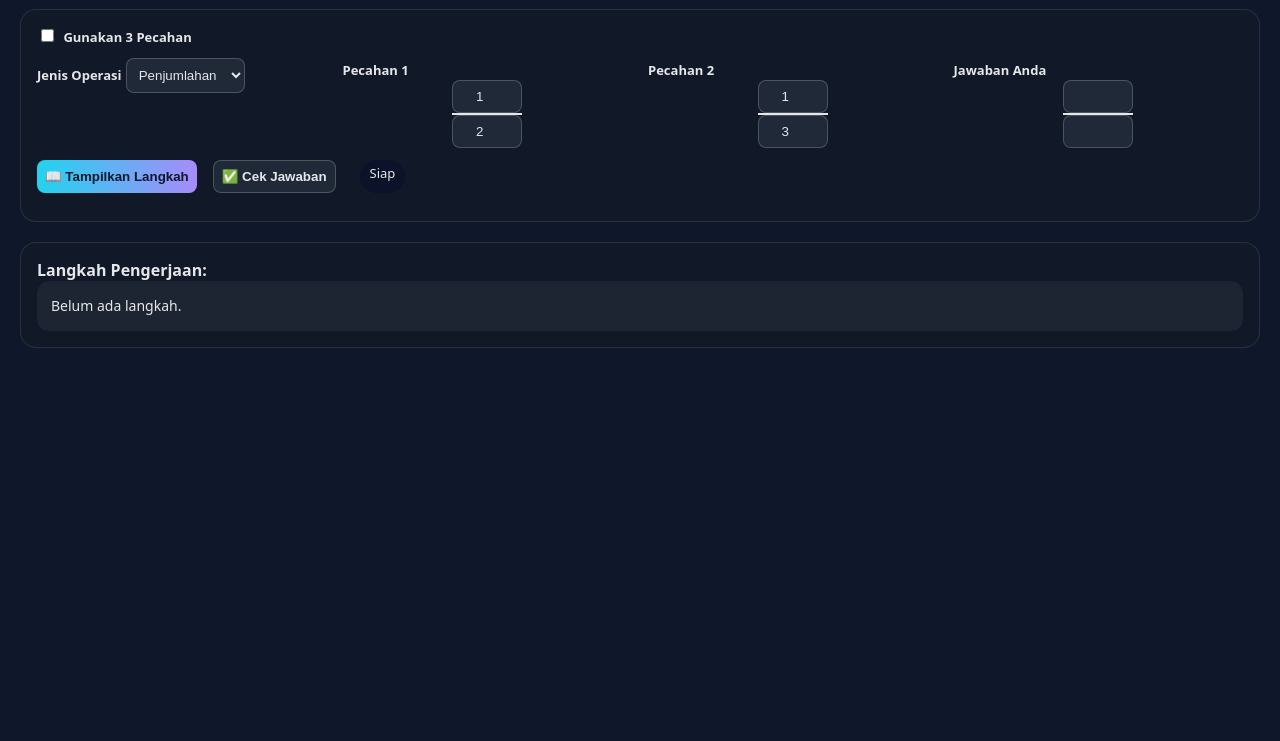
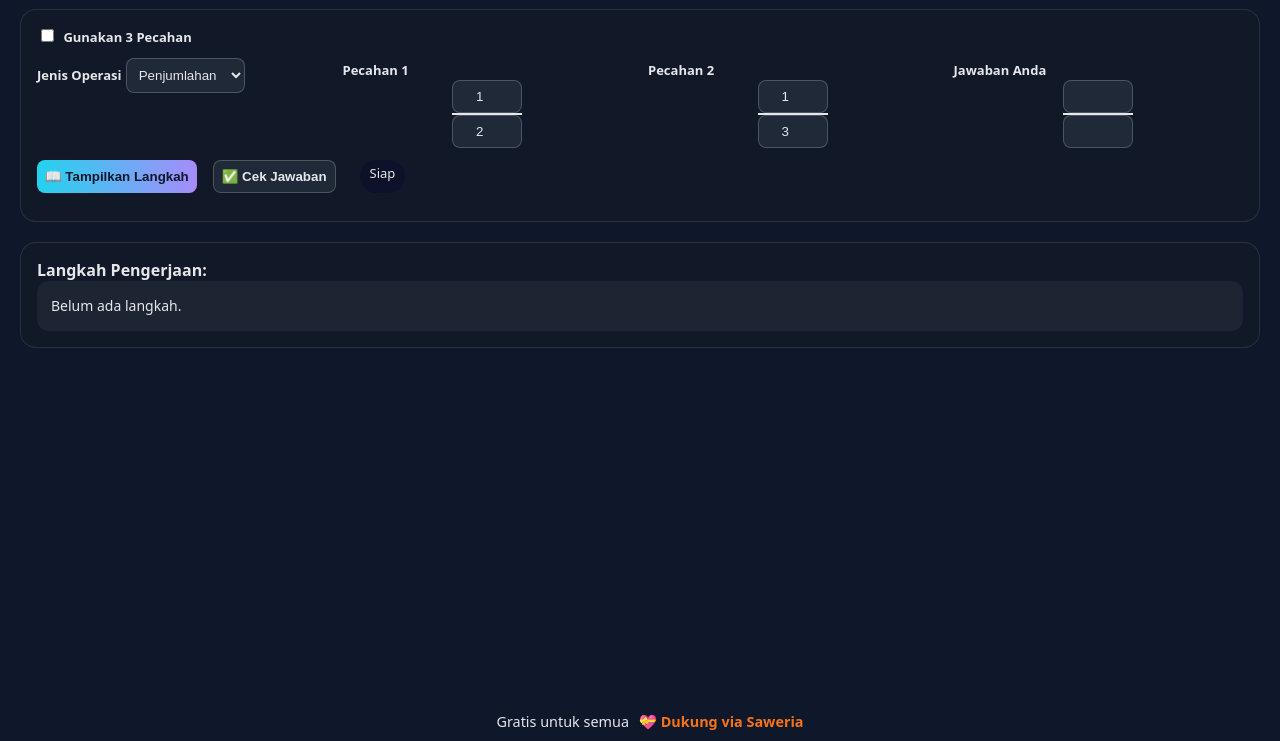
Before and after one commit to vali-tio/PecahanBiasa, a website: page index.html in a window 1280 px wide. Shown: the part 59-800 px from the top of the page. Drawn offline with Linux system fonts and the light colour scheme.

Commit message:
Update index.html

```diff
--- a/index.html
+++ b/index.html
@@ -22,6 +22,39 @@
     .frac .bar{height:2px;background:currentColor}
     .c1{color:#38bdf8}.c2{color:#4ade80}.c3{color:#facc15}
   </style>
+  <footer id="donateFooter">
+  <span>Gratis untuk semua</span>
+  <a href="https://saweria.co/valitio" target="_blank" rel="noopener noreferrer">
+    💝 Dukung via Saweria
+  </a>
+</footer>
+
+<style>
+  #donateFooter {
+    position: fixed;
+    bottom: 0; left: 0;
+    width: 100%;
+    background: var(--card);
+    border-top: 1px solid var(--border);
+    color: var(--text);
+    font-size: 0.9rem;
+    text-align: center;
+    padding: 10px;
+    display: flex;
+    justify-content: center;
+    gap: 10px;
+    z-index: 999;
+  }
+  #donateFooter a {
+    color: #f97316;
+    font-weight: 600;
+    text-decoration: none;
+  }
+  #donateFooter a:hover {
+    text-decoration: underline;
+  }
+</style>
+
 <script src="https://puc.poecdn.net/authenticated_preview_page/syncedState.bd4eeeb8e8e02052ee92.js"></script></head>
 <body>
   <div class="title">Belajar Pecahan Biasa</div>
```
